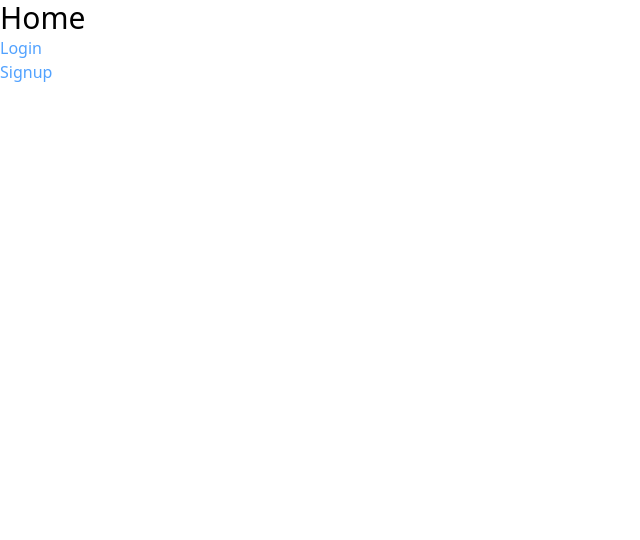
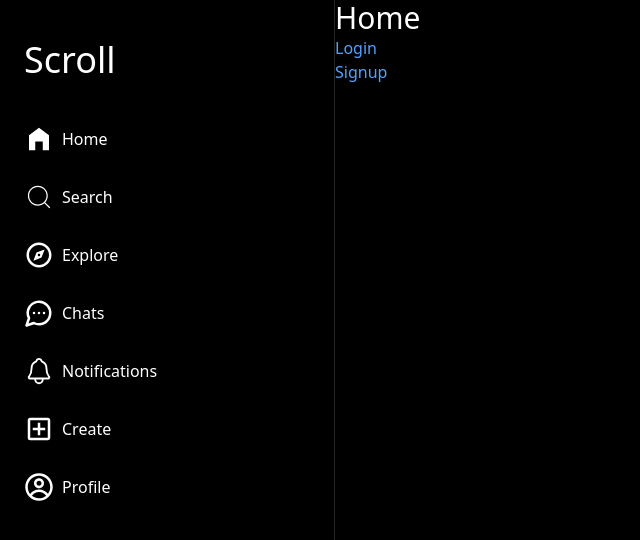
Before and after one commit to chirag-shriyan/Scroll-React, a React (Vite) app: page / in a window 1280 px wide. Shown: the top 540 px of the page, without its empty margins (0-640 px from the left). Built offline with nearby package versions, Linux system fonts and the light colour scheme.

Commit message:
Added Navigator(Frontend)

```diff
--- a/package.json
+++ b/package.json
@@ -13,6 +13,7 @@
         "@tailwindcss/vite": "^4.0.3",
         "react": "^18.3.1",
         "react-dom": "^18.3.1",
+        "react-icons": "^5.4.0",
         "react-router-dom": "^7.1.5",
         "tailwindcss": "^4.0.3",
         "zustand": "^5.0.3"
--- a/src/App.tsx
+++ b/src/App.tsx
@@ -1,12 +1,23 @@
-import { useState } from "react";
-import { Route, Routes } from "react-router-dom";
+import { useEffect, useState } from "react";
+import { useNavigate, Route, Routes } from "react-router-dom";
 
 import Home from "./components/Home";
 
 import Login from "./components/auth/Login";
 import Signup from "./components/auth/Signup";
+import useAuthStore from "./store/AuthStore";
 
 function App() {
+    const { isLoggedIn } = useAuthStore();
+    // const Navigate = useNavigate();
+    // useEffect(() => {
+    //     if (isLoggedIn) {
+    //         Navigate("/");
+    //     } else {
+    //         Navigate("/login");
+    //     }
+    // }, []);
+
     return (
         <>
             <Routes>
--- a/src/components/Home.tsx
+++ b/src/components/Home.tsx
@@ -1,10 +1,14 @@
 import React from "react";
 import { Link } from "react-router-dom";
+import Navigator from "./Navigator";
 
 export default function Home() {
     return (
-        <div>
-            <h1 className="text-3xl">Home</h1>
+        <>
+            <div className="w-full h-dvh flex">
+                <Navigator />
+                <div className="w-full h-dvh bg-black overflow-y-auto max-sm:relative max-sm:top-[50px]">
+                    <h1 className="text-white text-3xl">Home</h1>
                     <Link to={"/login"} className="text-blue-400">
                         Login
                     </Link>
@@ -13,5 +17,7 @@ export default function Home() {
                         Signup
                     </Link>
                 </div>
+            </div>
+        </>
     );
 }
--- /dev/null
+++ b/src/components/Navigator.tsx
@@ -0,0 +1,77 @@
+import React from "react";
+import { CgProfile } from "react-icons/cg";
+import { CiSearch } from "react-icons/ci";
+import { IoNotificationsOutline } from "react-icons/io5";
+import { LuMessageCircleMore } from "react-icons/lu";
+import { MdHomeFilled, MdOutlineAddBox } from "react-icons/md";
+import { RiCompass3Line } from "react-icons/ri";
+
+export default function Navigator() {
+    return (
+        <>
+            {/* For Pc */}
+            <div className="min-w-[335px] h-dvh p-3 space-y-1 flex flex-col bg-black border-r border-[#262626] max-sm:hidden">
+                <h1 className="mt-4 mb-5 p-3 text-4xl text-white">Scroll</h1>
+
+                <div className="p-3 space-x-2 flex items-center hover:bg-[#1a1a1a] rounded-md">
+                    <MdHomeFilled color="white" size={30} />
+                    <p className=" text-white">Home</p>
+                </div>
+
+                <div className="p-3 space-x-2 flex items-center hover:bg-[#1a1a1a] rounded-md">
+                    <CiSearch color="white" size={30} />
+                    <p className=" text-white">Search</p>
+                </div>
+
+                <div className="p-3 space-x-2 flex items-center hover:bg-[#1a1a1a] rounded-md">
+                    <RiCompass3Line color="white" size={30} />
+                    <p className=" text-white">Explore</p>
+                </div>
+
+                {/* <div className="p-3 space-x-2 flex items-center hover:bg-[#1a1a1a] rounded-md">
+                    <PiFireSimpleBold color="white" size={30} />
+                    <p className=" text-white">Scroll</p>
+                </div> */}
+
+                <div className="p-3 space-x-2 flex items-center hover:bg-[#1a1a1a] rounded-md">
+                    <LuMessageCircleMore color="white" size={30} />
+                    <p className=" text-white">Chats</p>
+                </div>
+
+                <div className="p-3 space-x-2 flex items-center hover:bg-[#1a1a1a] rounded-md">
+                    <IoNotificationsOutline color="white" size={30} />
+                    <p className=" text-white">Notifications</p>
+                </div>
+
+                <div className="p-3 space-x-2 flex items-center hover:bg-[#1a1a1a] rounded-md">
+                    <MdOutlineAddBox color="white" size={30} />
+                    <p className=" text-white">Create</p>
+                </div>
+
+                <div className="p-3 space-x-2 flex items-center hover:bg-[#1a1a1a] rounded-md">
+                    <CgProfile color="white" size={30} />
+                    <p className=" text-white">Profile</p>
+                </div>
+            </div>
+
+            {/* For Mobile */}
+            <div className="hidden max-sm:block">
+                <div className="w-full h-[50px] px-3 flex justify-between items-center bg-black border-b border-[#262626] fixed z-50">
+                    <h1 className="text-2xl text-white">Scroll</h1>
+
+                    <div className="space-x-4 flex">
+                        <MdOutlineAddBox color="white" size={30} />
+                        <IoNotificationsOutline color="white" size={30} />
+                    </div>
+                </div>
+                <div className="w-full h-[50px] px-3 flex justify-around items-center bg-black border-t border-[#262626] fixed bottom-0 z-50">
+                    <MdHomeFilled color="white" size={30} />
+                    <CiSearch color="white" size={30} />
+                    <RiCompass3Line color="white" size={30} />
+                    <LuMessageCircleMore color="white" size={30} />
+                    <CgProfile color="white" size={30} />
+                </div>
+            </div>
+        </>
+    );
+}
--- a/src/components/auth/Login.tsx
+++ b/src/components/auth/Login.tsx
@@ -1,7 +1,16 @@
 import React from "react";
-import { Link } from "react-router-dom";
+import { Link, useNavigate } from "react-router-dom";
+import useAuthStore from "../../store/AuthStore";
 
 export default function Login() {
+    const { login } = useAuthStore();
+    const Navigate = useNavigate();
+
+    function handleLogin() {
+        login();
+        Navigate("/");
+    }
+
     return (
         <div className="w-full h-dvh space-y-5 flex flex-col items-center bg-black">
             <div className="top-40 space-y-5 relative max-sm:top-20">
@@ -19,7 +28,10 @@ export default function Login() {
                             className="p-2 text-[14px] text-white border border-[#363636] rounded"
                             placeholder="Password"
                         />
-                        <button className="mt-3 p-[5px] text-[14px] text-white bg-[#0068ac] rounded">
+                        <button
+                            onClick={handleLogin}
+                            className="mt-3 p-[5px] text-[14px] text-white bg-[#0068ac] rounded"
+                        >
                             Log in
                         </button>
                     </div>
--- a/src/components/auth/Signup.tsx
+++ b/src/components/auth/Signup.tsx
@@ -1,7 +1,16 @@
 import React from "react";
-import { Link } from "react-router-dom";
+import { Link, useNavigate } from "react-router-dom";
+import useAuthStore from "../../store/AuthStore";
 
 export default function Signup() {
+    const { signup } = useAuthStore();
+    const Navigate = useNavigate();
+
+    function handleSignup() {
+        signup();
+        Navigate("/");
+    }
+
     return (
         <div className="w-full h-dvh space-y-5 flex flex-col  items-center bg-black">
             <div className="top-40 space-y-5 relative max-sm:top-20">
@@ -43,7 +52,10 @@ export default function Signup() {
                             placeholder="Confirm password"
                         />
 
-                        <button className="mt-3 p-[5px] text-[14px] text-white bg-[#0068ac] rounded">
+                        <button
+                            onClick={handleSignup}
+                            className="mt-3 p-[5px] text-[14px] text-white bg-[#0068ac] rounded"
+                        >
                             Sign up
                         </button>
                     </div>
--- a/src/store/AuthStore.ts
+++ b/src/store/AuthStore.ts
@@ -5,12 +5,25 @@ type State = {
     isLoggedIn: boolean;
 };
 
-type Action = {};
+type Action = {
+    login: () => void;
+    signup: () => void;
+    logout: () => void;
+};
 
 const useAuthStore = create<State & Action>((set, get) => ({
     user: null,
     isLoggedIn: false,
+
+    login: () => {
+        set(() => ({ isLoggedIn: true }));
+    },
+    signup: () => {
+        set(() => ({ isLoggedIn: true }));
+    },
+    logout: () => {
+        set(() => ({ isLoggedIn: false }));
+    },
 }));
 
-
-export default useAuthStore
+export default useAuthStore;
```
Also changed, not shown: 1 other file (tests, documents, lock files or other folders). Lines whose indentation alone changed are shown as unchanged.
